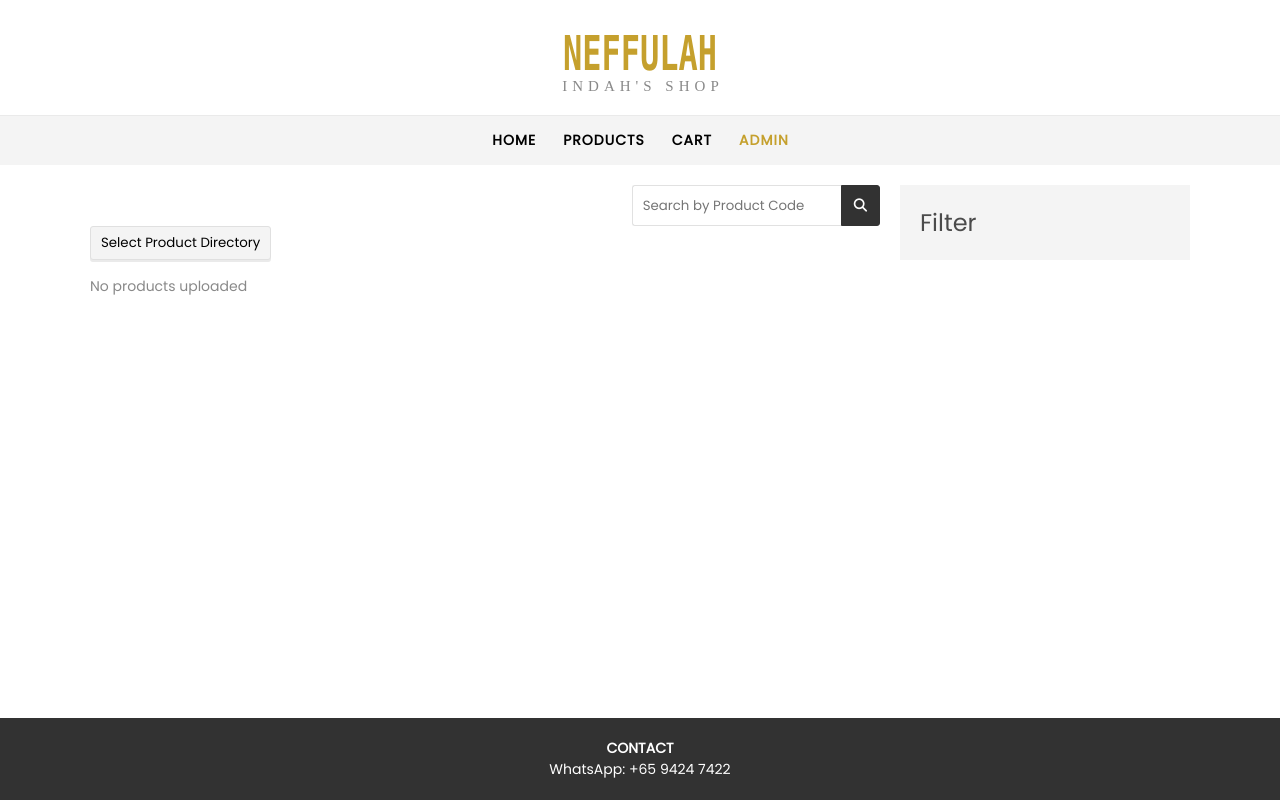
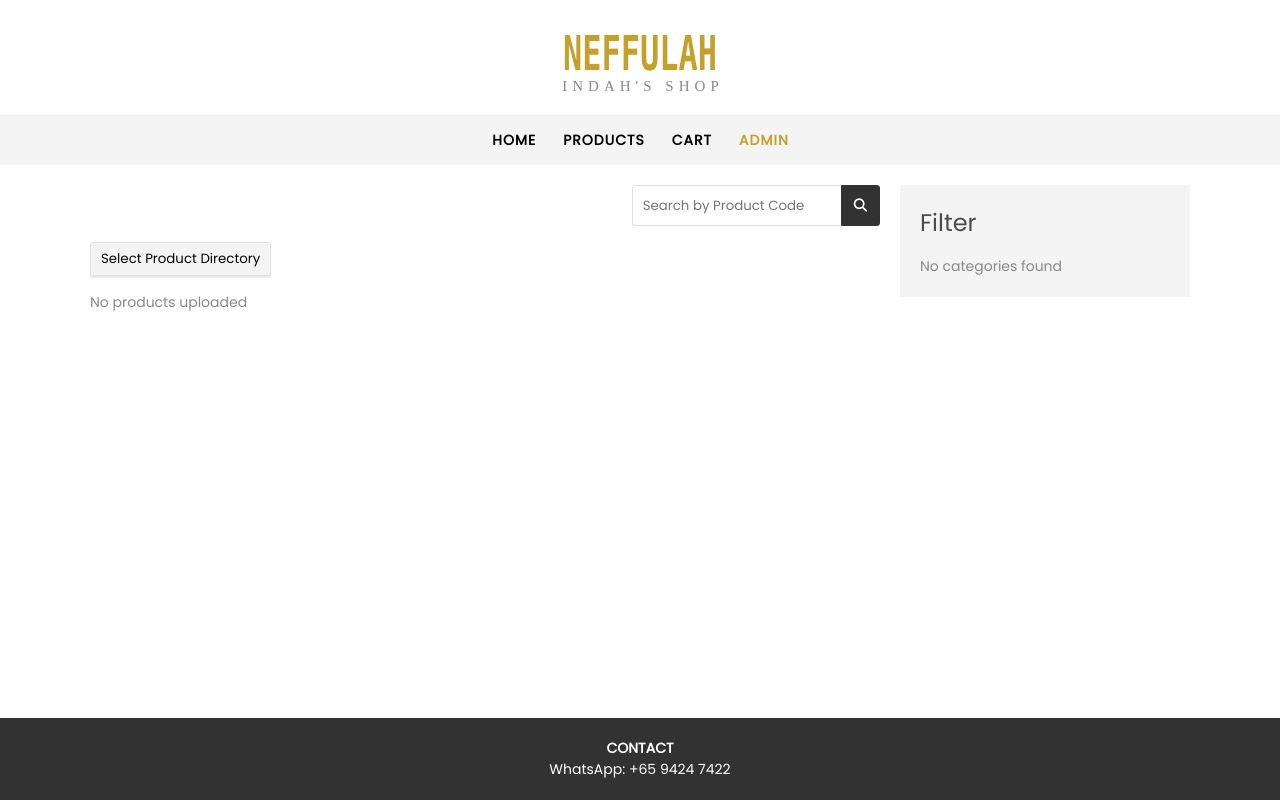
Before and after one commit to fedorum/Neffulah, a React (Vite) app: page /admin in a window 1280 px wide. Built offline with nearby package versions, Linux system fonts and the light colour scheme.

Commit message:
chore: change filter display and css elements

```diff
--- a/src/App.css
+++ b/src/App.css
@@ -190,8 +190,13 @@ ul {
     color: rgb(75, 75, 75);
 }
 
-.shift-right {
-    margin-left: 24px;
+#noCategoriesFound {
+    margin-top: 16px;
+    font-size: 14px;
+    font-weight: normal;
+    color: rgb(137, 137, 137);
+    text-decoration: none;
+    display: flex;
 }
 
 .inactive-filter-link {
@@ -218,11 +223,26 @@ ul {
     display: flex;
 }
 
+.shift-right {
+    margin-left: 24px;
+}
+
 /* CART PAGE */
 
 
 
 /* ADMIN PAGE */
+
+#productDirectoryDiv {
+    margin: 16px 0px;
+    width: calc(3 * var(--card-w) + 2 * var(--gap));
+}
+
+#productDirectoryHeader {
+    margin: 16px 0px;
+    color: rgb(137, 137, 137);
+    display: flex;
+}
 
 .adminButton {
     padding: 6px 10px;
@@ -243,44 +263,9 @@ ul {
     transform: translateY(1px);
 }
 
-#productDirectoryDiv {
-    width: calc(3 * var(--card-w) + 2 * var(--gap));
+#saveButton {
+    float: right;
 }
-
-#productDirectoryHeader {
-    margin: 16px 0px;
-    color: rgb(137, 137, 137);
-    display: flex;
-}
-
-/* .categoryDiv {
-    margin-top: 20px;
-    display: flex;
-    flex-direction: column;
-}
-
-.addSubCategoryDiv {
-    display: flex;
-    gap: 20px;
-}
-
-.adminCategoryInput {
-    width: calc(var(--card-w) - 18px);
-    padding: 4px 8px;
-    border: 1px solid rgb(244, 244, 244);
-    background-color: rgb(244, 244, 244);
-    font-family: "Poppins";
-    font-size: 16px;
-}
-
-.adminCategoryInput:hover {
-    background-color: rgb(234, 234, 234);
-}
-
-.adminCategoryInput:focus {
-    background-color: rgb(234, 234, 234);
-    outline: none;
-} */
 
 /* PAGE FOOTER */
 
--- a/src/components/Filter.tsx
+++ b/src/components/Filter.tsx
@@ -69,7 +69,9 @@ function Filter(props: Props) {
                 </p>
                 ))))
                 :
-                (null)
+                (<p id='noCategoriesFound'>
+                    No categories found
+                </p>)
             }
         </div>
     );
--- a/src/pages/Admin.tsx
+++ b/src/pages/Admin.tsx
@@ -107,9 +107,8 @@ function Admin() {
                 <Search></Search>
                 <div id='productDirectoryDiv'>
                     <button className='adminButton' onClick={selectFolderDirectory}>Select Product Directory</button>
-                </div>
+                    {/* <button className='adminButton' id='saveButton'>Save</button> */}
 
-                <div id='categoryDisplayed'>
                     {location.pathname !== "/admin/productsUploaded" ?
                         (<p id='productDirectoryHeader'>No products uploaded</p>)
                         :
```
Also changed, not shown: src/components/Search.tsx (+3 -9 lines).
